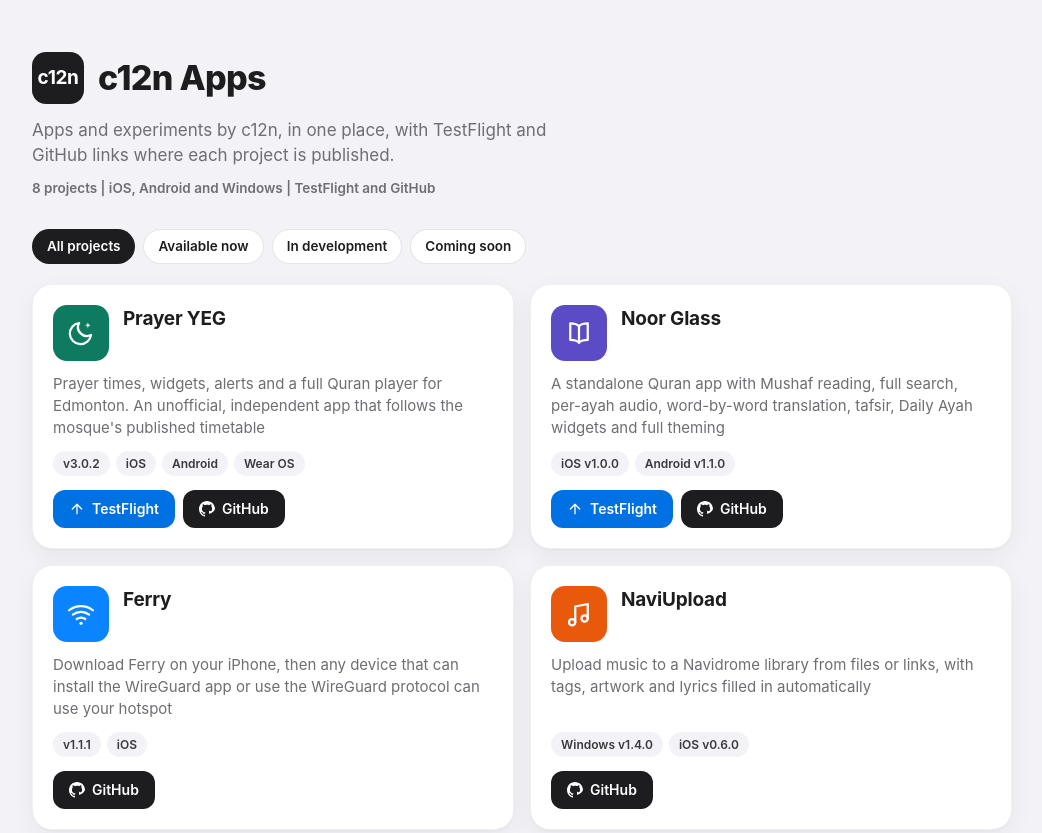
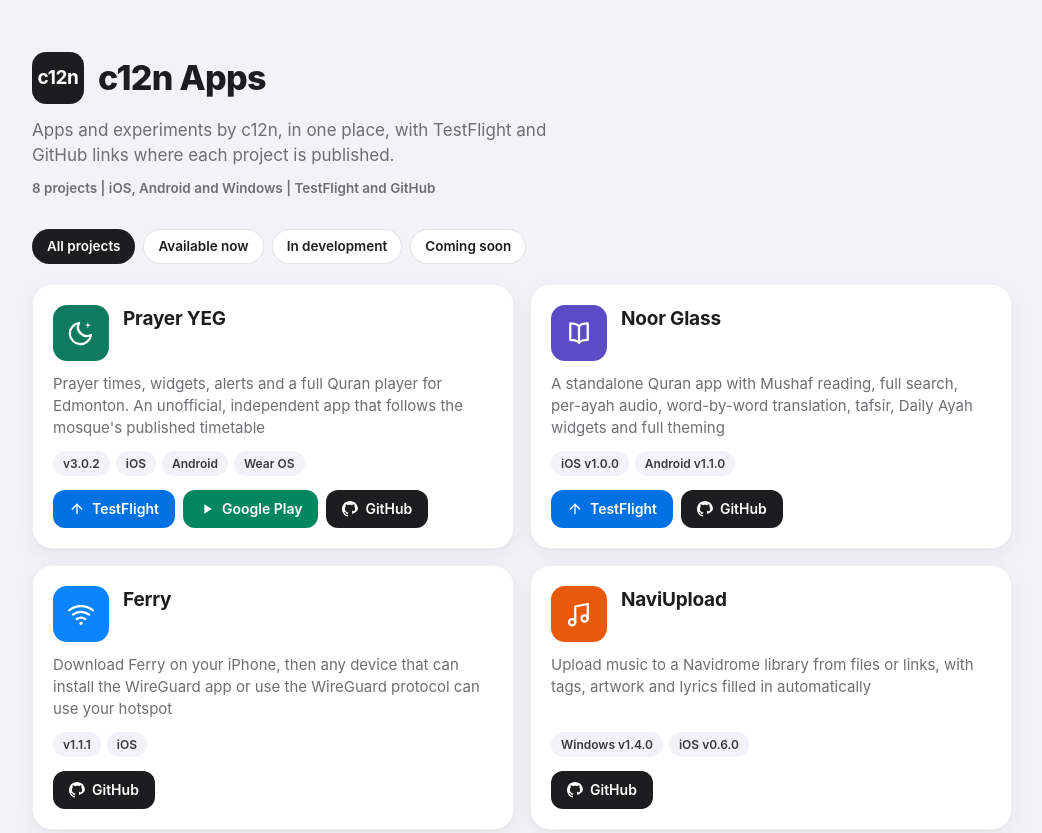
Before and after one commit to c12n/apps, a plain HTML site: page index.html in a window 1280 px wide. Shown: the top 833 px of the page, without its empty margins (118-1160 px from the left). Drawn offline with Linux system fonts and the light colour scheme.

Commit message:
Add Google Play link to the PrayerYEG card

```diff
--- a/index.html
+++ b/index.html
@@ -238,6 +238,7 @@
       .btn svg { width: 16px; height: 16px; flex: none; }
       .btn-testflight { background: var(--btn-primary); color: var(--btn-primary-text); }
       .btn-github { background: var(--btn-secondary); color: var(--btn-secondary-text); }
+      .btn-play { background: #01875f; color: #ffffff; }
       .not-published {
         font-size: 13.5px;
         font-weight: 600;
@@ -353,6 +354,10 @@
             <a class="btn btn-testflight" href="https://prayer.c12napps.com" target="_blank" rel="noopener">
               <svg viewBox="0 0 24 24" fill="none" stroke="currentColor" stroke-width="2" stroke-linecap="round" stroke-linejoin="round" aria-hidden="true"><path d="M12 19V5"/><path d="M5 12l7-7 7 7"/></svg>
               TestFlight
+            </a>
+            <a class="btn btn-play" href="https://play.google.com/store/apps/details?id=com.c12n.prayerappAndroid" target="_blank" rel="noopener">
+              <svg viewBox="0 0 24 24" fill="currentColor" aria-hidden="true"><path d="M8 5v14l11-7z"/></svg>
+              Google Play
             </a>
             <a class="btn btn-github" href="https://github.com/c12n/PrayerAppYEG" target="_blank" rel="noopener">
               <svg viewBox="0 0 24 24" fill="currentColor" aria-hidden="true"><path d="M12 0C5.37 0 0 5.37 0 12c0 5.31 3.435 9.795 8.205 11.385.6.105.825-.255.825-.57 0-.285-.015-1.23-.015-2.235-3.015.555-3.795-.735-4.035-1.41-.135-.345-.72-1.41-1.23-1.695-.42-.225-1.02-.78-.015-.795.945-.015 1.62.87 1.845 1.23 1.08 1.815 2.805 1.305 3.495.99.105-.78.42-1.305.765-1.605-2.67-.3-5.46-1.335-5.46-5.925 0-1.305.465-2.385 1.23-3.225-.12-.3-.54-1.53.12-3.18 0 0 1.005-.315 3.3 1.23.96-.27 1.98-.405 3-.405s2.04.135 3 .405c2.295-1.56 3.3-1.23 3.3-1.23.66 1.65.24 2.88.12 3.18.765.84 1.23 1.905 1.23 3.225 0 4.605-2.805 5.625-5.475 1.695.435.39.81 1.095.81 2.22 0 1.605-.015 2.895-.015 3.3 0 .315.225.69.825.57A12.02 12.02 0 0 0 24 12c0-6.63-5.37-12-12-12z"/></svg>
```
